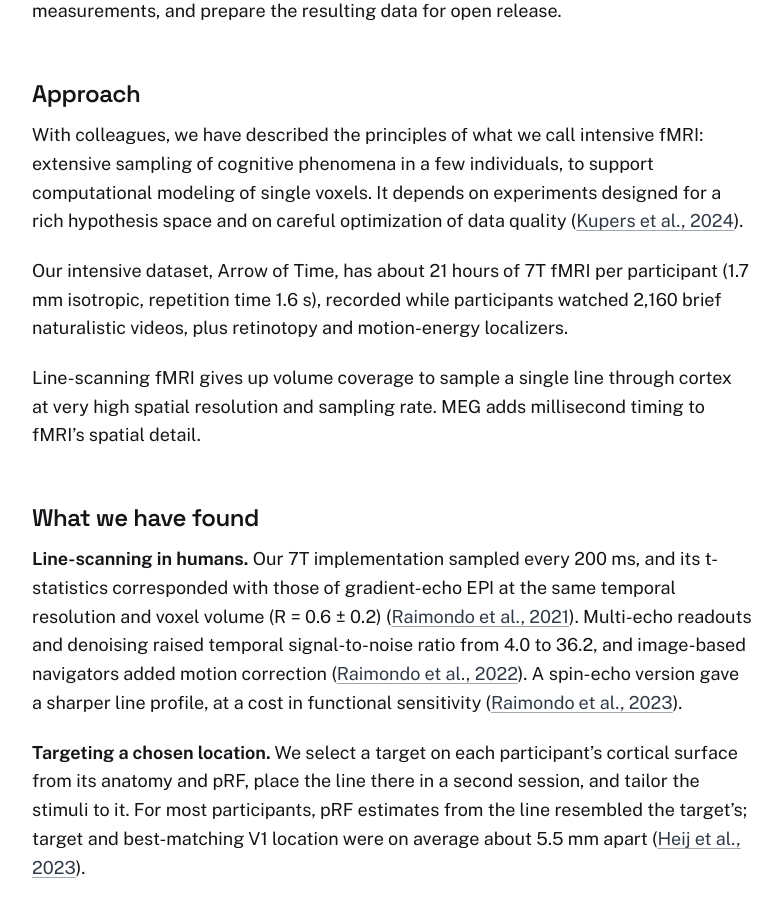
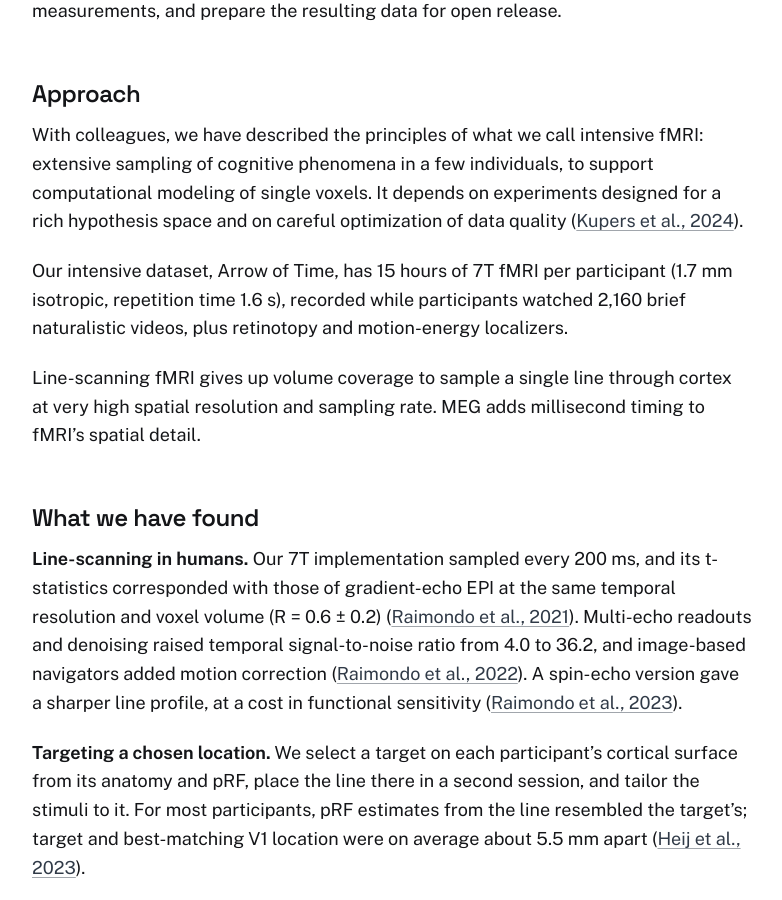
Before and after one commit to tknapen/tknapen.github.io, a Jekyll site: the page built from _research/precision-imaging.md, in a window 1280 px wide and 900 px high, scrolled down 617 px. Shown: the whole window, without its empty margins (48-830 px from the left). Built offline with Jekyll 4.4.1, drawn with Linux system fonts in a browser that asks for light colours; some of the changed text lies outside the part shown.

Commit message:
Correct the Arrow of Time scanning time to 15 hours per participant
Co-Authored-By: Claude Opus 5.5 <noreply@anthropic.com>
Claude-Session: https://claude.ai/code/session_01RESkudxKKgTcMWv5G8utnc

```diff
--- a/_data/lab.yml
+++ b/_data/lab.yml
@@ -62,7 +62,7 @@ aot:
   name: Arrow of Time (AOT)
   summary: >-
     An intensive 7T fMRI dataset of brain responses to 2,160 brief naturalistic
-    videos, with about 21 hours of scanning per participant at 1.7 mm isotropic
+    videos, with 15 hours of scanning per participant at 1.7 mm isotropic
     resolution, plus retinotopy and motion-energy localizers for every participant.
   # The home-page callout shows `short` with the numbers below set large (same facts as `summary`).
   # Each label is read before its number by screen readers, so it must make sense on its own.
@@ -72,7 +72,7 @@ aot:
   stats:
     - value: "2,160"
       label: Naturalistic videos
-    - value: "≈21 h"
+    - value: "15 h"
       label: 7T scanning per participant
     - value: "1.7 mm"
       label: Isotropic resolution
--- a/_data/software.yml
+++ b/_data/software.yml
@@ -78,7 +78,7 @@
 - name: Arrow of Time
   kind: dataset
   status: upcoming
-  description: "An intensive 7T fMRI dataset of brain responses to 2,160 brief naturalistic videos, with about 21 hours of scanning per participant at 1.7 mm isotropic resolution, plus retinotopy and motion-energy localizers for every participant."
+  description: "An intensive 7T fMRI dataset of brain responses to 2,160 brief naturalistic videos, with 15 hours of scanning per participant at 1.7 mm isotropic resolution, plus retinotopy and motion-energy localizers for every participant."
   url: /2026/04/24/AOT.html
   themes: [precision-imaging]
 
--- a/_posts/2026-04-24-AOT.markdown
+++ b/_posts/2026-04-24-AOT.markdown
@@ -12,7 +12,7 @@ We are in the final stretch of data collection for **Arrow of Time (AOT)**, an i
 
 <img class="col three" src="/img/posts/ccn-AOT.png" alt="Conference poster for the Arrow of Time dataset, with methods, example stimuli, data-quality maps and a QR code linking to the sign-up form.">
 
-Each participant contributes ~21 hours of 7T fMRI at 1.7mm isotropic resolution (TR 1.6 s, SMS 3), viewing 2160 short, creative-commons video clips selected to span a wide range of natural scene and motion statistics. Alongside the main video experiment, every subject also completes separate retinotopy and video motion-energy localizer runs, giving the dataset a rich set of functional anchors per individual.
+Each participant contributes 15 hours of 7T fMRI at 1.7mm isotropic resolution (TR 1.6 s, SMS 3), viewing 2160 short, creative-commons video clips selected to span a wide range of natural scene and motion statistics. Alongside the main video experiment, every subject also completes separate retinotopy and video motion-energy localizer runs, giving the dataset a rich set of functional anchors per individual.
 
 Early looks at the data are encouraging: noise ceilings across visual cortex are high, the motion-energy and retinotopic maps are crisp, and single-subject semantic structure is already visible in the video-evoked responses. These are exactly the properties we were hoping for when we designed the protocol.
 
--- a/_research/precision-imaging.md
+++ b/_research/precision-imaging.md
@@ -12,7 +12,7 @@ Testing a model voxel by voxel takes many hours of high-quality data from one br
 
 With colleagues, we have described the principles of what we call intensive fMRI: extensive sampling of cognitive phenomena in a few individuals, to support computational modeling of single voxels. It depends on experiments designed for a rich hypothesis space and on careful optimization of data quality ([Kupers et al., 2024](/publications/2024-10-24-TINS/)).
 
-Our intensive dataset, Arrow of Time, has about 21 hours of 7T fMRI per participant (1.7 mm isotropic, repetition time 1.6 s), recorded while participants watched 2,160 brief naturalistic videos, plus retinotopy and motion-energy localizers.
+Our intensive dataset, Arrow of Time, has 15 hours of 7T fMRI per participant (1.7 mm isotropic, repetition time 1.6 s), recorded while participants watched 2,160 brief naturalistic videos, plus retinotopy and motion-energy localizers.
 
 Line-scanning fMRI gives up volume coverage to sample a single line through cortex at very high spatial resolution and sampling rate. MEG adds millisecond timing to fMRI's spatial detail.
 
```
